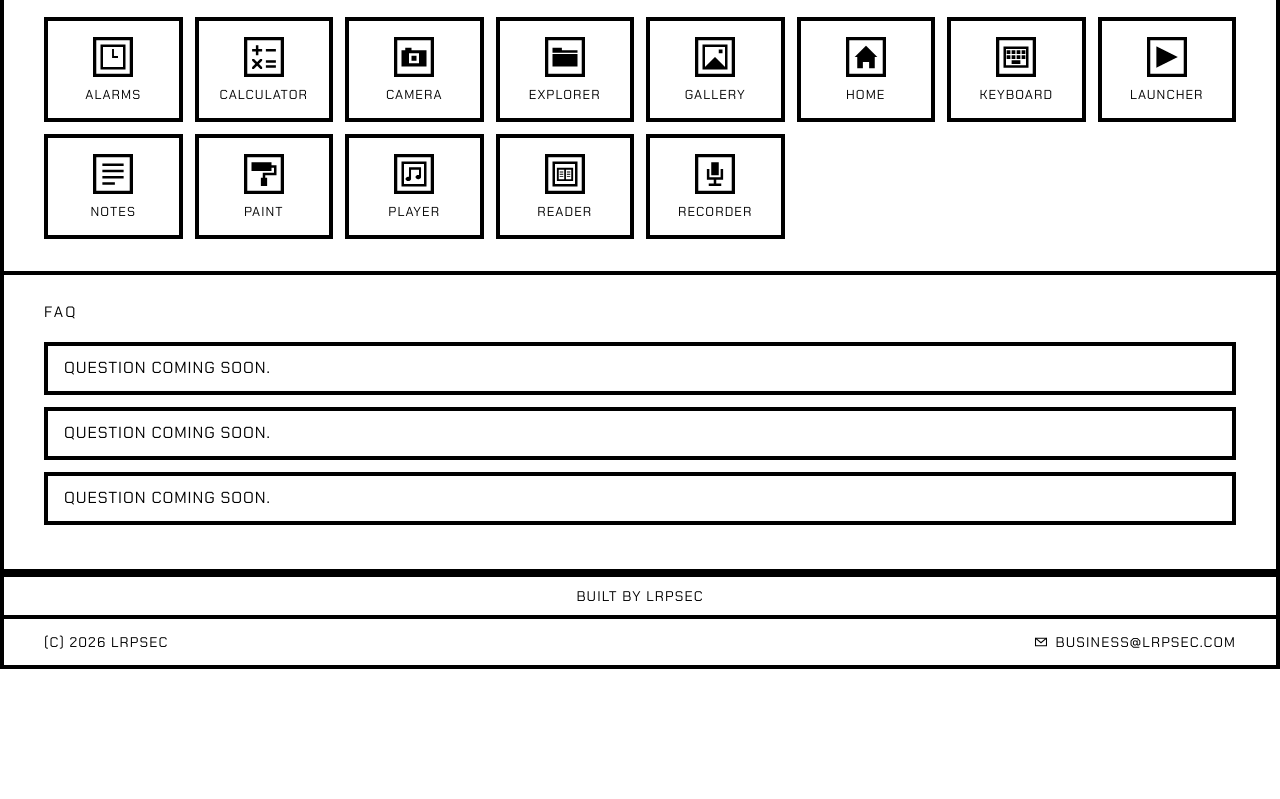
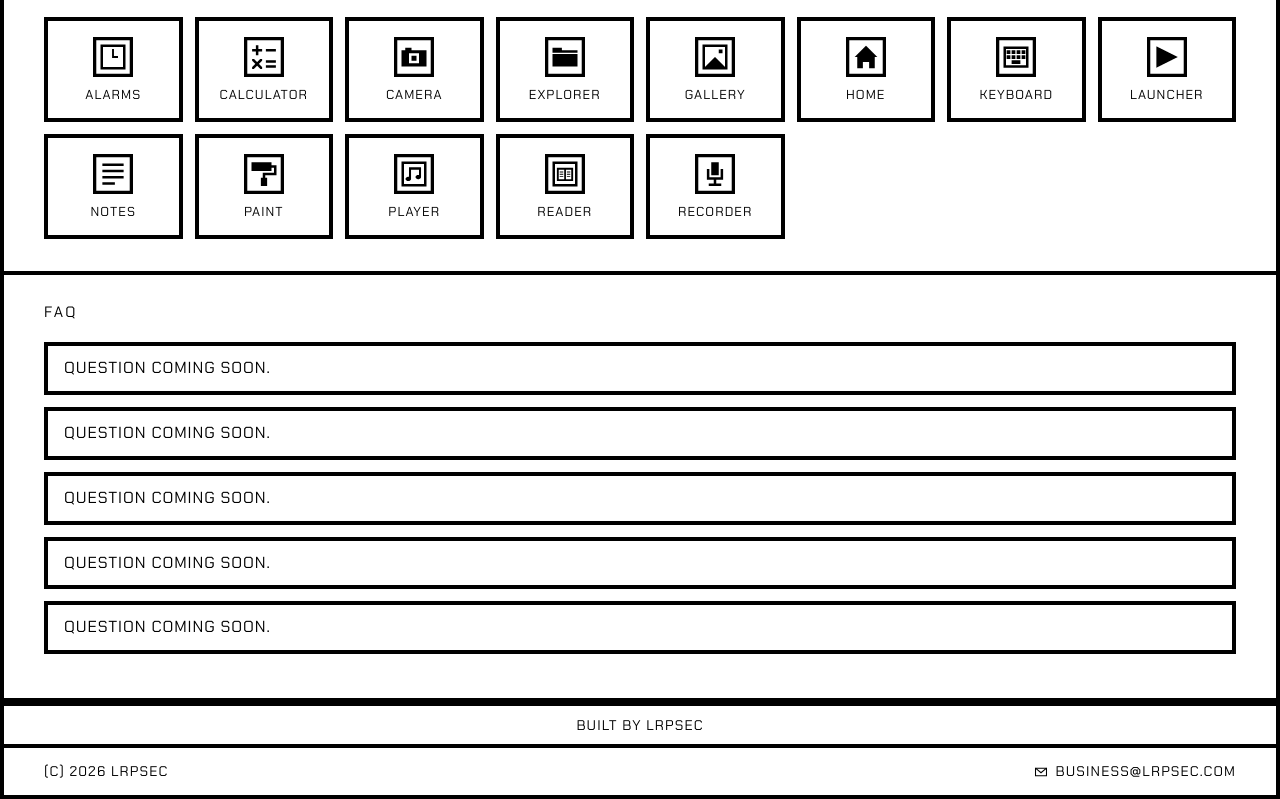
Before and after one commit to lrpsec/lrpsec.github.io, a plain HTML site: page brutalist-apps/index.html in a window 1280 px wide. Shown: the part 383-1182 px from the top of the page. Before the commit the page ends 1052 px from the top, so only its background shows below. Drawn offline with Linux system fonts and the light colour scheme.

Commit message:
Add additional FAQ items to index.html

```diff
--- a/brutalist-apps/index.html
+++ b/brutalist-apps/index.html
@@ -86,6 +86,14 @@
         <summary>QUESTION COMING SOON.</summary>
         <p>ANSWER COMING SOON.</p>
       </details>
+      <details class="faq-item">
+        <summary>QUESTION COMING SOON.</summary>
+        <p>ANSWER COMING SOON.</p>
+      </details>
+      <details class="faq-item">
+        <summary>QUESTION COMING SOON.</summary>
+        <p>ANSWER COMING SOON.</p>
+      </details>
     </section>
   </main>
   <p class="made-by">
```
